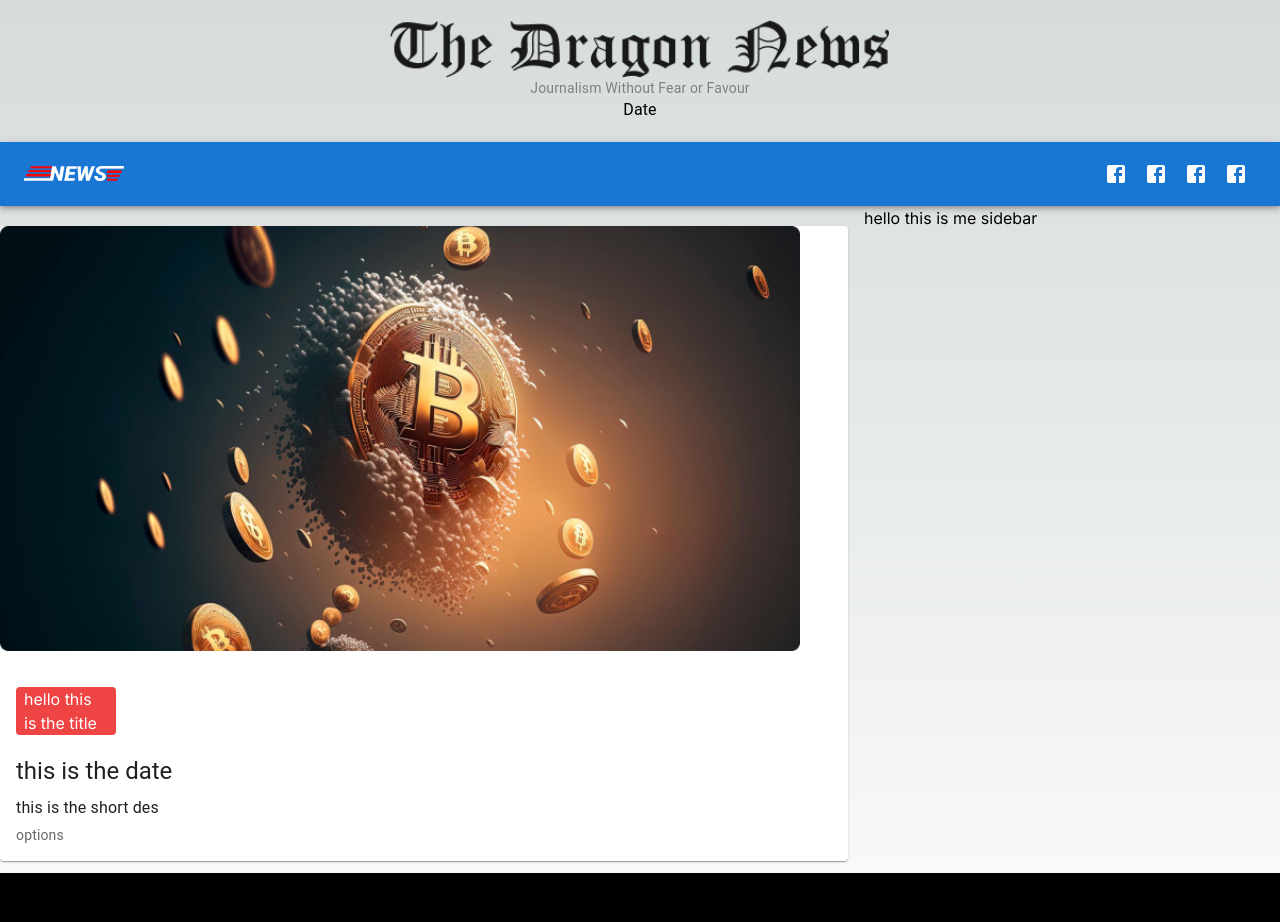
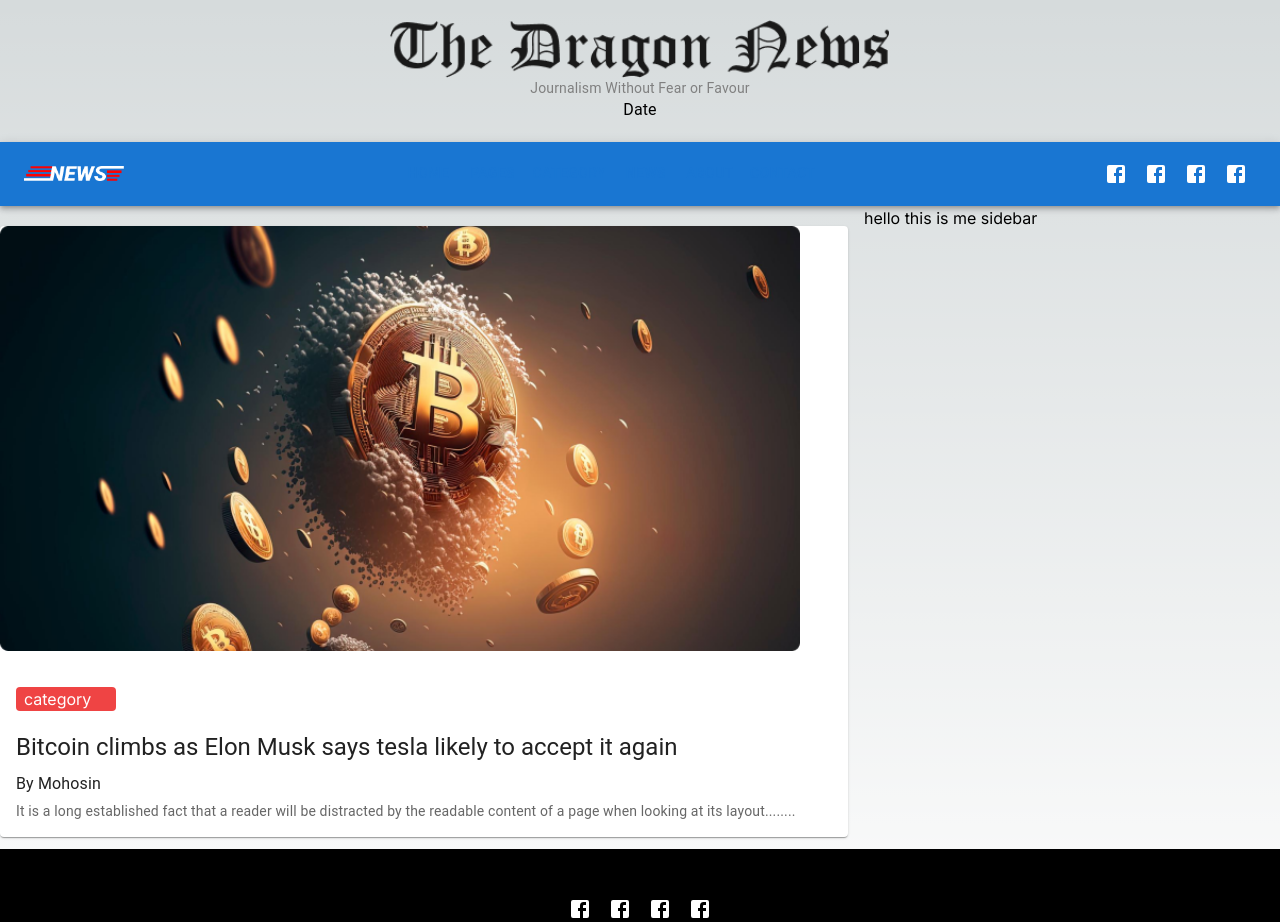
Before and after one commit to Mohosin2126/news-portal-nextjs, a Next.js app: page / in a window 1280 px wide. Shown: the top 922 px of the page. Built offline with nearby package versions, Linux system fonts and the light colour scheme.

Commit message:
created first card for latest news

```diff
--- a/src/components/latest-news/index.js
+++ b/src/components/latest-news/index.js
@@ -16,7 +16,7 @@ export default function LatestNews(){
       <Card>
       <CardActionArea>
           <CardMedia>
-            <Image src={topNews} width={800} height={500} alt="top news"/>
+            <Image src={topNews} height={500} width={800} alt="top news"/>
 
           </CardMedia>
           <CardContent>
@@ -30,17 +30,19 @@ export default function LatestNews(){
                       rounded
                       "
             >
-             hello this is the title
+          category
             </p>
             <Typography gutterBottom variant="h5" component="div">
-            this is the date
+            Bitcoin climbs as Elon Musk says tesla likely to accept it again
             </Typography>
             <Typography gutterBottom className="my-3">
-           this is the short des
+         By Mohosin
             </Typography>
 
             <Typography variant="body2" color="text.secondary">
-            options
+            It is a long established fact that a reader will be
+                    distracted by the readable content of a page when looking at
+                    its layout........
             </Typography>
           </CardContent>
         </CardActionArea>
```
